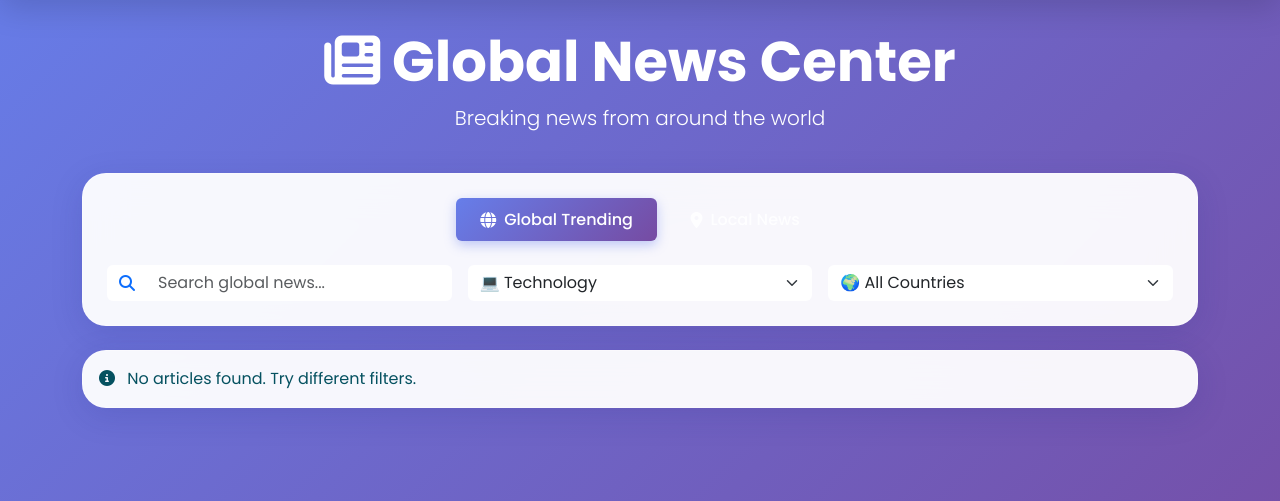
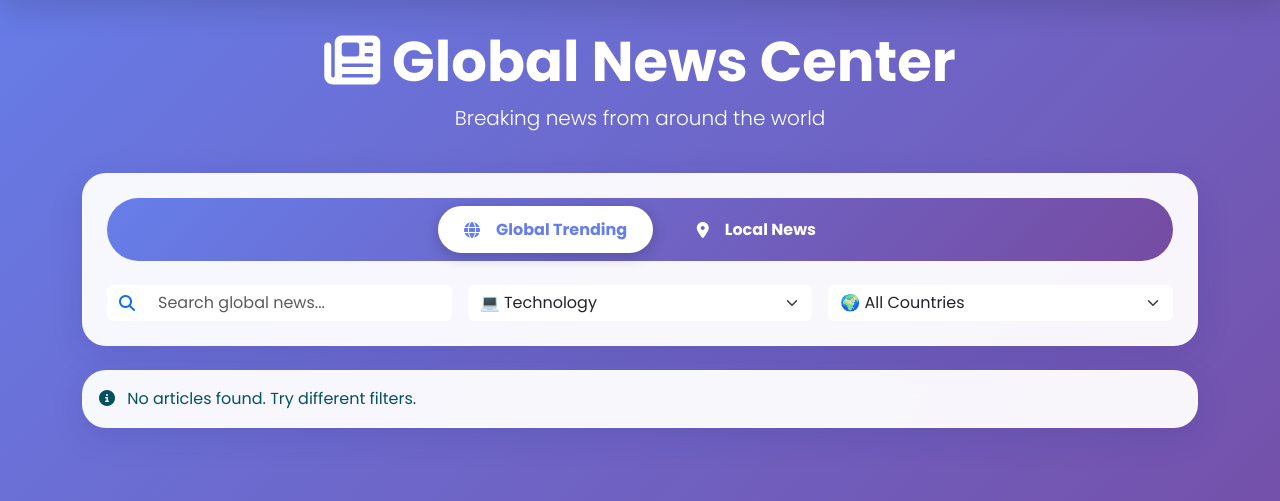
Before and after one commit to b5119/flask-api-dashboard, a Flask app: page /news/ in a window 1280 px wide. Shown: the part 92-593 px from the top of the page. Run offline with Flask 3, Linux system fonts and the light colour scheme; data that the repository does not hold is empty; parts of the project's set-up code (start-up, migrations or seed data) failed here and were passed over.

Commit message:
updated navigation tab
made it more visible since white container overlapped it.

```diff
--- a/app/templates/news.html
+++ b/app/templates/news.html
@@ -19,20 +19,39 @@
         <div class="col-12">
             <div class="glass-card p-4">
                 <!-- Tabs for Global/Local -->
-                <ul class="nav nav-pills mb-4 justify-content-center" role="tablist">
+                <ul class="nav nav-pills mb-4 justify-content-center" role="tablist" style="background: linear-gradient(135deg, #667eea, #764ba2); padding: 8px; border-radius: 50px;">
                     <li class="nav-item">
-                        <button class="nav-link active px-4 py-2" id="global-tab" data-bs-toggle="pill"
-                                data-bs-target="#global-news" type="button">
-                            <i class="fas fa-globe"></i> Global Trending
+                        <button class="nav-link active px-4 py-3 fw-bold" id="global-tab" data-bs-toggle="pill"
+                                data-bs-target="#global-news" type="button"
+                                style="border-radius: 50px; transition: all 0.3s;">
+                            <i class="fas fa-globe me-2"></i> Global Trending
                         </button>
                     </li>
-                    <li class="nav-item">
-                        <button class="nav-link px-4 py-2" id="local-tab" data-bs-toggle="pill"
-                                data-bs-target="#local-news" type="button">
-                            <i class="fas fa-map-marker-alt"></i> Local News
+                    <li class="nav-item ms-2">
+                        <button class="nav-link px-4 py-3 fw-bold" id="local-tab" data-bs-toggle="pill"
+                                data-bs-target="#local-news" type="button"
+                                style="border-radius: 50px; transition: all 0.3s;">
+                            <i class="fas fa-map-marker-alt me-2"></i> Local News
                         </button>
                     </li>
                 </ul>
+
+                <style>
+                    .nav-pills .nav-link {
+                        background: transparent;
+                        color: white !important;
+                        border: 2px solid transparent;
+                    }
+                    .nav-pills .nav-link:hover {
+                        background: rgba(255, 255, 255, 0.15);
+                        transform: translateY(-2px);
+                    }
+                    .nav-pills .nav-link.active {
+                        background: white !important;
+                        color: #667eea !important;
+                        box-shadow: 0 4px 15px rgba(0, 0, 0, 0.2);
+                    }
+                </style>
 
                 <div class="tab-content">
                     <!-- Global News Tab -->
```
